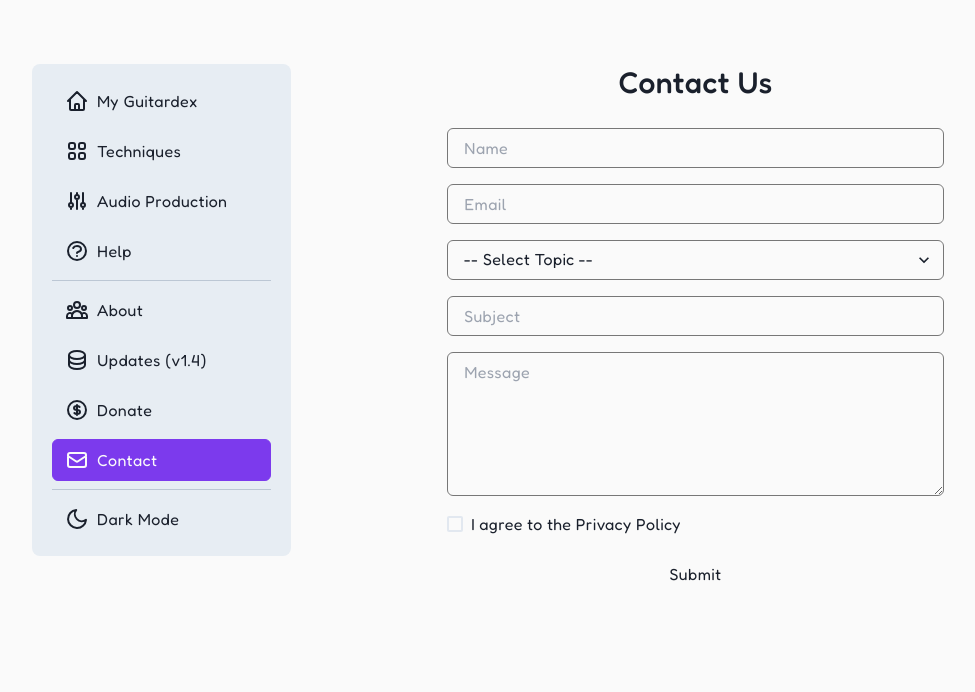
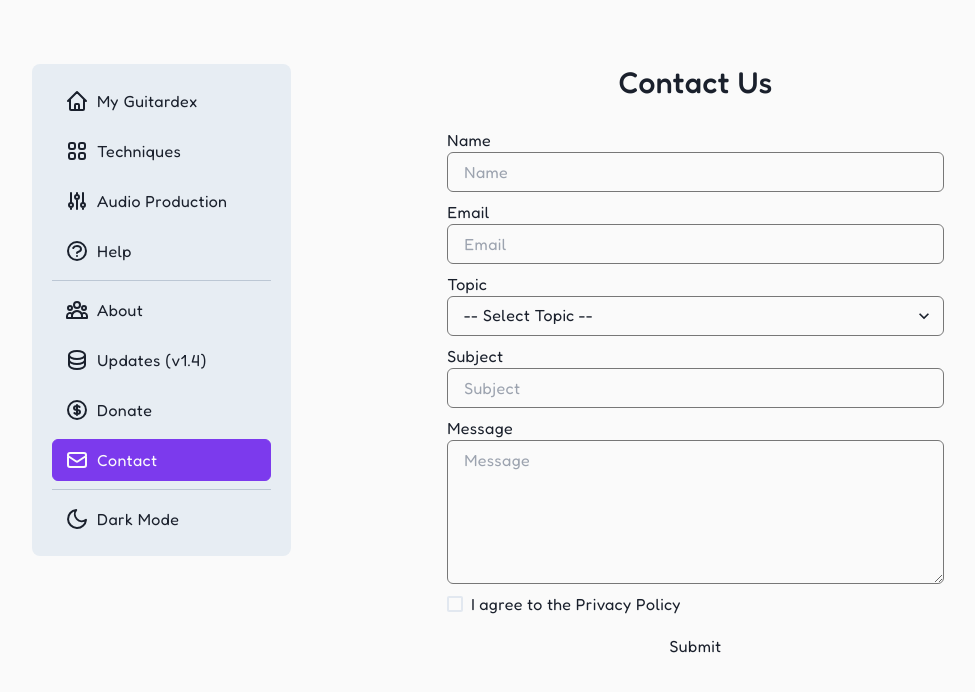
Before and after one commit to robchendev/Guitardex, a Next.js app: page /contact in a window 1280 px wide. Shown: the top 692 px of the page, without its empty margins (90-1065 px from the left). Built offline with nearby package versions, Linux system fonts and the light colour scheme.

Commit message:
Added query string functionality to Contact Form

```diff
--- a/pages/contact.tsx
+++ b/pages/contact.tsx
@@ -7,16 +7,20 @@ import {
   Textarea,
   Checkbox,
 } from "@chakra-ui/react";
-import React, { useState } from "react";
+import React, { useEffect, useState } from "react";
 import { Controller, RegisterOptions, useForm } from "react-hook-form";
 import Wrapper from "../components/Wrapper";
 import { FieldError, Control } from "react-hook-form";
 import Link from "next/link";
+import { Library } from "../types/dynamic/common";
+import { useRouter } from "next/router";
+
+type Topic = "" | "General Inquiry" | "Content Request" | "Report Issue" | "Other";
 
 type ContactForm = {
   name?: string;
   email?: string;
-  topic?: "" | "General Inquiry" | "Content Request" | "Report Issue" | "Other";
+  topic?: Topic;
   subject?: string;
   category?: string;
   id?: string;
@@ -38,6 +42,8 @@ type FormItemConfig = {
     "setValueAs" | "disabled" | "valueAsNumber" | "valueAsDate"
   >;
   errorDef: ErrorConfig[];
+  register: (name: string, RegisterOptions?) => { onChange; onBlur; name; ref };
+  title?: string;
 };
 
 type FormElementConfig = {
@@ -48,13 +54,14 @@ type FormElementConfig = {
 };
 
 const FormElement = ({ controlName, placeholder, onChange, value }: FormElementConfig) => {
+  console.log(controlName, value);
   switch (controlName) {
     case "name":
     case "email":
       return <Input placeholder={placeholder} onChange={onChange} />;
     case "topic":
       return (
-        <Select placeholder="-- Select Topic --" onChange={onChange}>
+        <Select placeholder="-- Select Topic --" onChange={onChange} value={value as string}>
           <option value="General Inquiry">Inquiry</option>
           <option value="Content Request">Content Request</option>
           <option value="Report Issue">Report Issue</option>
@@ -62,16 +69,22 @@ const FormElement = ({ controlName, placeholder, onChange, value }: FormElementC
         </Select>
       );
     case "subject":
-      return <Input placeholder={placeholder} onChange={onChange} />;
+      return <Input placeholder={placeholder} onChange={onChange} value={value as string} />;
     case "category":
       return (
-        <Select placeholder="-- Select Module Library --" onChange={onChange}>
-          <option value="Techniques">Techniques</option>
-          <option value="Audio Production">Audio Production</option>
+        <Select
+          placeholder="-- Select Module Library --"
+          onChange={onChange}
+          value={value as string}
+        >
+          <option value="t">Techniques</option>
+          <option value="a">Audio Production</option>
         </Select>
       );
     case "id":
-      return <Input placeholder="Module ID" type="number" onChange={onChange} />;
+      return (
+        <Input placeholder="Module ID" type="number" onChange={onChange} value={value as string} />
+      );
     case "message":
       return (
         <Textarea h={36} placeholder={placeholder} onChange={onChange} value={value as string} />
@@ -90,19 +103,31 @@ const FormElement = ({ controlName, placeholder, onChange, value }: FormElementC
   }
 };
 
-const FormItem = ({ errors, control, controlName, rules, errorDef }: FormItemConfig) => (
+const FormItem = ({
+  errors,
+  control,
+  controlName,
+  rules,
+  errorDef,
+  register,
+  title,
+}: FormItemConfig) => (
   <FormControl isInvalid={!!errors}>
     <Controller
       control={control}
+      rules={rules}
+      {...register(controlName)}
       name={controlName}
-      rules={rules}
       render={({ field: { onChange, value } }) => (
+        <>
+          {title && <span>{title}</span>}
           <FormElement
             controlName={controlName}
             placeholder={controlName.slice(0, 1).toUpperCase() + controlName.slice(1)}
             onChange={onChange}
             value={value}
           />
+        </>
       )}
     />
     {errorDef.map(
@@ -112,32 +137,73 @@ const FormItem = ({ errors, control, controlName, rules, errorDef }: FormItemCon
   </FormControl>
 );
 
-// //  /?name_t=x.x.x&a=y.y.y
-// const decode = (encodedStr: string): Guitardex => {
-//   let result: Guitardex;
-//   let decodedArr: string[] = [];
-//   let hasName = false;
-//   if (encodedStr.includes("_")) {
-//     hasName = true;
-//   }
-//   decodedArr = encodedStr.split("_");
-//   if (decodedArr.length > 2) {
-//     throw Error("There can only be 1 underscore in the URL");
-//   } else if (decodedArr.length === 2) {
+//  /?name_t=x.x.x&a=y.y.y
+const decode = (encodedStr: string): ContactOptions => {
+  const result: ContactOptions = {
+    topic: "",
+    subject: "",
+    library: "",
+    id: "",
+  };
+  let decodedArr: string[] = [];
+  decodedArr = encodedStr.split("&");
+  console.log(decodedArr);
+  for (const decoded of decodedArr) {
+    const values = decoded.split("=");
+    if (values.length === 2) {
+      const control = values[0];
+      const spacedString = values[1].replaceAll("_", " ");
+      console.log(control, spacedString);
+      switch (control) {
+        case "t":
+          if (
+            spacedString === "General Inquiry" ||
+            spacedString === "Content Request" ||
+            spacedString === "Report Issue" ||
+            spacedString === "Other"
+          )
+            result.topic = spacedString;
+          break;
+        case "s":
+          result.subject = spacedString;
+          break;
+        case "l":
+          if (spacedString === "t" || spacedString === "a") {
+            result.library = spacedString;
+          }
+          break;
+        case "id":
+          result.id = spacedString;
+          break;
+      }
+    } else {
+      console.error("query parameter is wrong format, should be x=y");
+    }
+  }
+  // if (decodedArr.length > 2) {
+  //   throw Error("There can only be 1 underscore in the URL");
+  // } else if (decodedArr.length === 2) {
+  //   result = createInitialGuitardex(decodeName(decodedArr[0]));
+  //   decodeAll(decodedArr[1], result);
+  // } else if (decodedArr.length === 1) {
+  //   if (hasName) {
   //     result = createInitialGuitardex(decodeName(decodedArr[0]));
-//     decodeAll(decodedArr[1], result);
-//   } else if (decodedArr.length === 1) {
-//     if (hasName) {
-//       result = createInitialGuitardex(decodeName(decodedArr[0]));
-//     } else {
-//       result = createInitialGuitardex("");
-//       decodeAll(decodedArr[0], result);
-//     }
   //   } else {
   //     result = createInitialGuitardex("");
+  //     decodeAll(decodedArr[0], result);
   //   }
-//   return result;
-// };
+  // } else {
+  //   result = createInitialGuitardex("");
+  // }
+  return result;
+};
+
+type ContactOptions = {
+  topic: Topic;
+  subject: string;
+  library: Library | "";
+  id: string;
+};
 
 const Contact = () => {
   const {
@@ -145,8 +211,10 @@ const Contact = () => {
     control,
     formState: { errors, defaultValues },
     getValues,
+    setValue,
     reset,
     watch,
+    register,
   } = useForm<ContactForm>({
     defaultValues: {
       name: "",
@@ -159,26 +227,52 @@ const Contact = () => {
   const [failure, setFailure] = useState(false);
   const [isSending, setIsSending] = useState(false);
 
-  // const router = useRouter();
-  // const location = router.pathname;
-  // // console.log(router.query);
-  // let hasUrl = false;
-  // const importSave = (guitardex: Guitardex): Guitardex => {
-  //   try {
-  //     const importStr = window.location.search.replace("?", "");
-  //     router.replace(location);
-  //     guitardex = decode(importStr);
-  //     for (const key of libraries as unknown as Library[]) {
-  //       if (hasDupes(guitardex[key])) {
-  //         throw new Error("Save has duplicate ID");
-  //       }
-  //     }
-  //     hasUrl = true;
-  //   } catch (error) {
-  //     alert("Invalid save profile detected. Save will not be loaded.\n" + error);
-  //   }
-  //   return guitardex;
-  // };
+  const router = useRouter();
+  const location = router.pathname;
+  let hasUrl = false;
+
+  const importOptions = (options: ContactOptions) => {
+    try {
+      const importStr = window.location.search.replace("?", "");
+      router.replace(location);
+      options = decode(importStr);
+      hasUrl = true; // TODO: What this for?
+    } catch (error) {
+      console.error("ran into an issue trying to import contact options");
+    }
+    return options;
+  };
+
+  useEffect(() => {
+    let options: ContactOptions = {
+      topic: "",
+      subject: "",
+      library: "",
+      id: "",
+    };
+    if (window.location.search.includes("?")) {
+      options = importOptions(options);
+    }
+    if (options) {
+      console.log(1);
+      if (options.topic) {
+        console.log(2, options.topic);
+        setValue("topic", options.topic);
+      }
+      if (options.subject) {
+        console.log(3);
+        setValue("subject", options.subject);
+      }
+      if (options.library) {
+        console.log(4);
+        setValue("category", options.library);
+      }
+      if (options.id) {
+        console.log(5);
+        setValue("id", options.id);
+      }
+    }
+  }, []);
 
   const onSubmit = async (data: ContactForm) => {
     setIsSending(true);
@@ -224,11 +318,13 @@ const Contact = () => {
           method="POST"
           data-netlify="true"
         >
-          <VStack className="w-full lg:w-8/12" spacing={4}>
+          <VStack className="w-full lg:w-8/12" spacing={2}>
             {/* DONE: Name */}
             <FormItem
               errors={errors.name}
               control={control}
+              register={register}
+              title="Name"
               controlName="name"
               rules={{ required: true, pattern: /^[a-zA-Z ]*$/g }}
               errorDef={[
@@ -241,6 +337,8 @@ const Contact = () => {
             <FormItem
               errors={errors.email}
               control={control}
+              register={register}
+              title="Email"
               controlName="email"
               rules={{ required: true, pattern: /^[\w-\.]+@([\w-]+\.)+[\w-]{2,4}$/g }}
               errorDef={[
@@ -253,6 +351,8 @@ const Contact = () => {
             <FormItem
               errors={errors.topic}
               control={control}
+              register={register}
+              title="Topic"
               controlName="topic"
               rules={{
                 validate: { selectedNone: () => getValues("topic") !== defaultValues?.topic },
@@ -264,6 +364,8 @@ const Contact = () => {
             <FormItem
               errors={errors.subject}
               control={control}
+              register={register}
+              title="Subject"
               controlName="subject"
               rules={{ required: true }}
               errorDef={[{ type: "required", msg: "Subject is required." }]}
@@ -274,6 +376,8 @@ const Contact = () => {
               <FormItem
                 errors={errors.category}
                 control={control}
+                register={register}
+                title="Module Library"
                 controlName="category"
                 rules={{ required: true }}
                 errorDef={[{ type: "required", msg: "Library is required." }]}
@@ -285,6 +389,8 @@ const Contact = () => {
               <FormItem
                 errors={errors.id}
                 control={control}
+                register={register}
+                title="Module ID"
                 controlName="id"
                 rules={{ required: true }}
                 errorDef={[
@@ -297,6 +403,8 @@ const Contact = () => {
             <FormItem
               errors={errors.message}
               control={control}
+              register={register}
+              title="Message"
               controlName="message"
               rules={{ required: true }}
               errorDef={[{ type: "required", msg: "Message is required" }]}
@@ -306,6 +414,7 @@ const Contact = () => {
             <FormItem
               errors={errors.privacy}
               control={control}
+              register={register}
               controlName="privacy"
               rules={{ required: true }}
               errorDef={[{ type: "required", msg: "This is required" }]}
```
Lines whose indentation alone changed are shown as unchanged.
